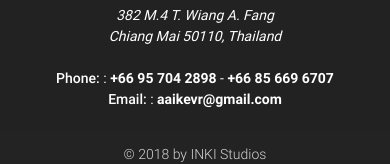
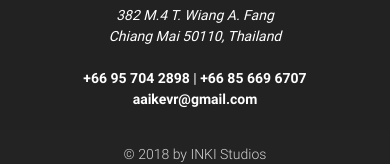
Before and after one commit to inkistudios/inkistudios.github.io, a plain HTML site: page index.html in a window 390 px wide. Shown: the part 2662-2826 px from the top of the page. Drawn offline with nearby package versions, Linux system fonts and the light colour scheme.

Commit message:
simplify tel and phone display

```diff
--- a/index.html
+++ b/index.html
@@ -136,10 +136,10 @@
               </address>
               <br/>
               <div>
-                <strong>Phone: </strong>: <a href="tel:+496170961709">+66 95 704 2898</a> - <a href="tel:+496170961709">+66 85 669 6707</a>
+                <a class="nobreak" href="tel:+496170961709">+66 95 704 2898</a> | <a class="nobreak" href="tel:+496170961709">+66 85 669 6707</a>
               </div>
               <div>
-                <strong>Email: </strong>: <a href="email:aaikevr@gmail.com">aaikevr@gmail.com</a>
+                <a href="email:aaikevr@gmail.com">aaikevr@gmail.com</a>
               </div>
 
             </div>
--- a/style.css
+++ b/style.css
@@ -112,6 +112,11 @@ p {
   }
 }
 
+.nobreak {
+  white-space: nowrap;
+  word-break: keep-all;
+}
+
 .icon-block {
   padding: 0 15px;
 }
```
